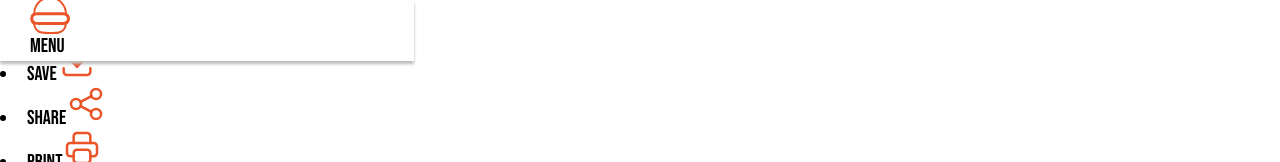
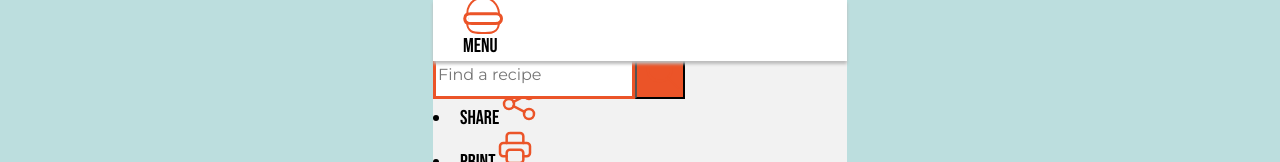
Before and after one commit to erosborn/recipe, a plain HTML site: page index.html in a window 1280 px wide. Shown: the top 162 px of the page. Drawn offline with Linux system fonts and the light colour scheme.

Commit message:
css changes & some html

```diff
--- a/index.html
+++ b/index.html
@@ -194,7 +194,7 @@
         <header>
             <nav>
                 <h2>Main Navigation</h2>
-                    <input type="checkbox" id="dropdown">
+                    <input type="checkbox" id="dropdown" />
                     <label for="dropdown"><span><svg xmlns="http://www.w3.org/2000/svg" width="40" height="40" style="enable-background:new 0 0 40 40" xml:space="preserve">
                         <path d="M36 17.6c.1 1.8.1 3.6.1 5.4.1 2.7 0 5.5-.9 8-.5 1.4-1.3 2.6-2.4 3.6-3.3 2.7-6 2.4-12.6 2.4-4.6 0-9.2.2-12.2-1.9-2.5-1.8-3.6-4.2-3.8-7.1-.2-3.6.1-7.2.1-10.8 0-2.6.6-5.1 1.9-7.4 2.5-4.5 7.3-7.5 12.4-8 .4-.1.9-.1 1.4-.1 5.2 0 10.1 2.6 13 6.8 1 1.5 1.8 3.1 2.3 4.9.4 1.3.6 2.7.7 4.2z" style="fill:none;stroke:#eb5428;stroke-width:2;stroke-miterlimit:10"/>
                         <path d="M36.1 22.6c0 .5-.1 1-.5 1.4-.5.7-1.4 1.2-2.6 1.3-2.8.2-5.8.1-8.6.1h-12c-1.3 0-2.6 0-3.8-.1-1.1 0-2.4 0-3.3-.6-.8-.6-1.2-1.4-1.2-2.2 0-.9.3-1.8 1.5-2.3.9-.4 2-.5 3.1-.5 1.4 0 2.8-.1 4.3-.1h14.5c1.2 0 2.3 0 3.5.1 1.7.1 3.3-.1 4.4 1 .3.6.7 1.3.7 1.9z" style="fill:none;stroke:#fff;stroke-width:2.0832;stroke-miterlimit:10"/>
--- a/styles.css
+++ b/styles.css
@@ -61,42 +61,40 @@ table {
 }
 
 /* --------------------GLOBAL STYLES (mobile first/small) --------------------*/
+html {
+    background-color: var(--teal-fade);
+}
 body {
+    width: 414px;
     min-width: 414px;
+    background-color: var(--white);
+    margin: 0 auto;
 }
-
 h1, h2, h3 {
     font-family: "Bebas Neue", serif;
 }
-
 h1 {
     font-size: 40px;
 }
-
 h2 {
     font-size: 30px;
 }
-
 h3 {
     font-size: 25px;
 }
-
 nav a, nav span, menu li, #social li, footer {
     font-family: "Bebas Neue", serif;
     font-size: 20px;
 }
-
 p, dd, li, nav, input {
     font-family: "Montserrat", serif;
     font-size: 16px;
 }
-
 dt{
     font-family: "Montserrat", serif;
     font-size: 16px;
     font-weight: 700;
 }
-
 nav {
     grid-area: nav;
     min-width: 414px;
@@ -107,7 +105,7 @@ nav {
     z-index:5;
 }
 nav ul {
-    grid-area: hamburger;
+    grid-area: hamberger;
     padding: 0;
     margin: 0;
     list-style: none;
@@ -155,15 +153,35 @@ nav h2 {
     height: 1px;
     width: 1px;
 }
-
+#logo {
+    background-color: var(--orange);
+}
 #star {
     stroke: var(--white);
     fill: var(--white);
 }
-
 #star-filled {
     stroke: var(--white);
     fill: var(--orange);
+}
+form {
+    position: absolute;
+    display: grid;
+    grid-template-columns: auto 1fr;
+    top: 50px;
+    width: 414px;
+    margin: 0 auto;
+}
+form input {
+    border: solid 3px var(--orange);
+
+}
+form button {
+    width: 50px;
+    background-color: var(--orange);
+}
+#intro img {
+    width: 100%
 }
 
 /*-------------------- MEDIA QUERY (medium) --------------------------------*/
```
